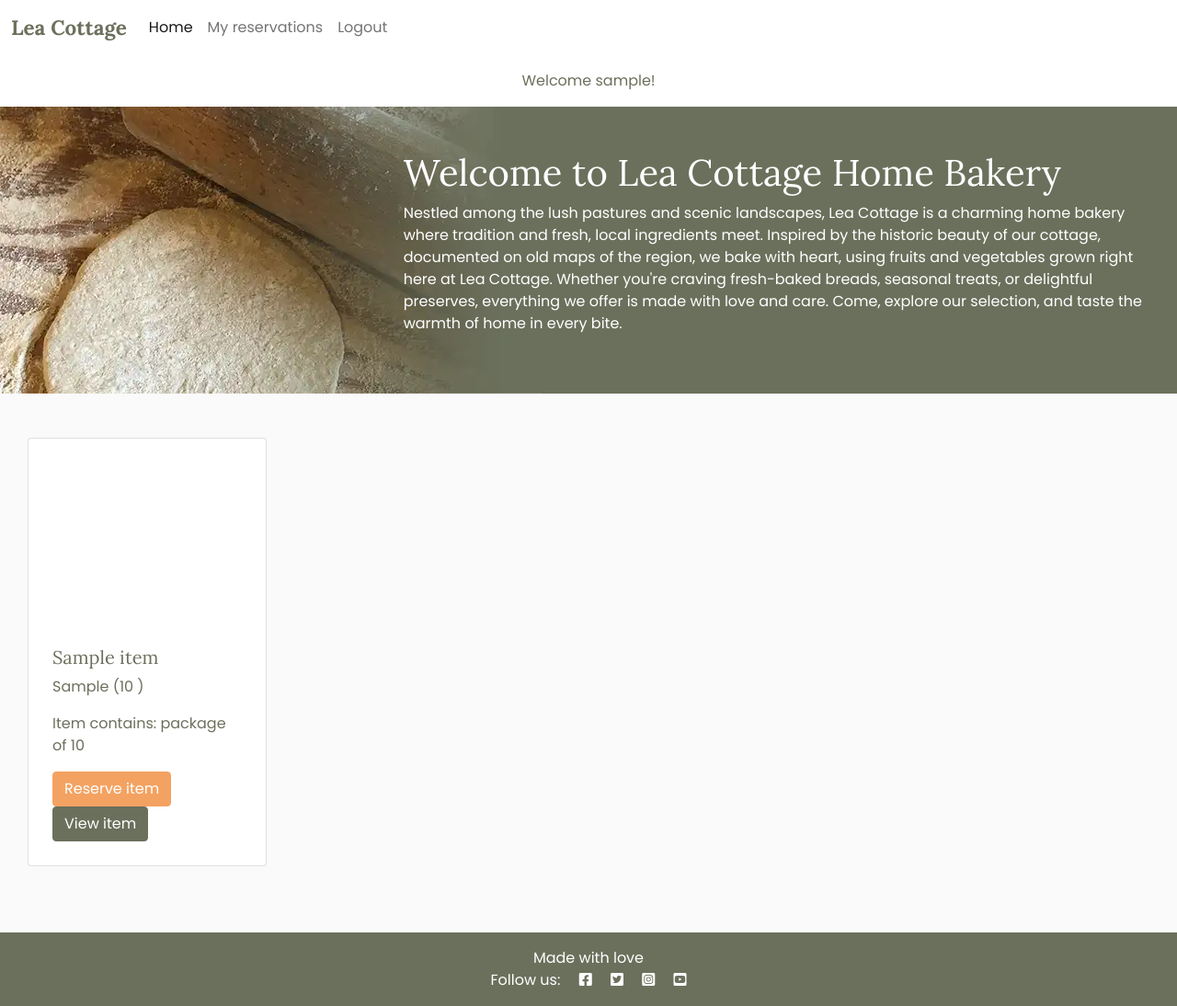
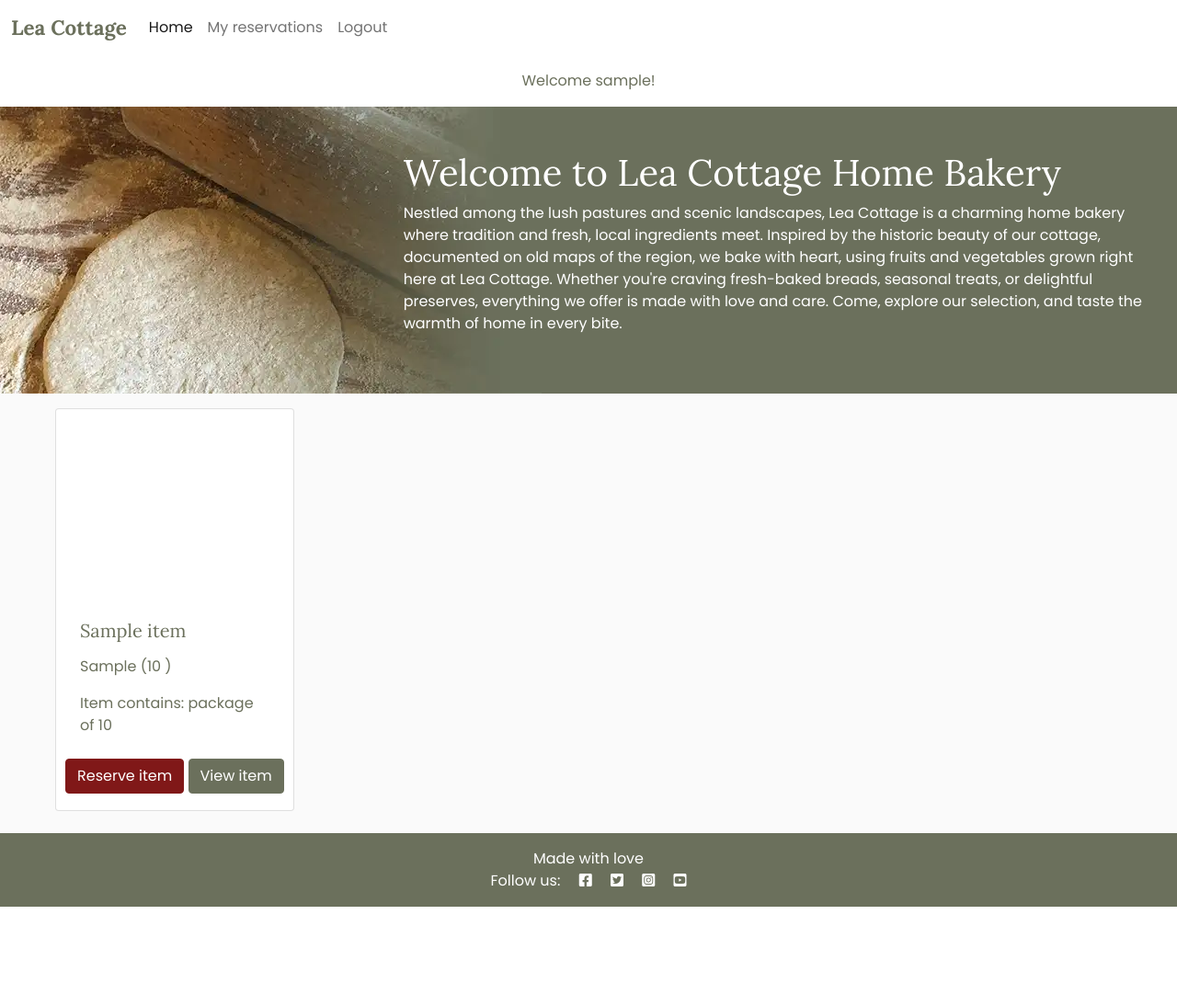
Before and after one commit to behemot-biz/lea-cottage, a Django app: page / in a window 1280 px wide. Shown: the whole page at 92% size. After the commit the page ends 986 px from the top, so only its background shows below. Run offline with Django 4.2, Linux system fonts and the light colour scheme; a user stored in the database is signed in; tables that the repository leaves empty hold one stand-in row (values such as "Sample post").

Commit message:
style: Layout and performance improvements

```diff
--- a/product/templates/product/index.html
+++ b/product/templates/product/index.html
@@ -21,20 +21,21 @@
         </div>
     </div>
 
-    <div class="row py-5">
+    <div class="row stockitem-collection-width mx-auto pt-3">
         {% for entry in stock_items_with_ingredients %}
 
         <div class="col-12 col-sm-6 col-md-4 col-lg-3 mb-4">
-            <div class="card h-100 stock-item-card">
+            <div class="card h-100 stockitem-card">
                 <div class="card-img-top img-container" data-bg-image="{% if not 'placeholder' in entry.stock_item.item.item_image.url %}{{ entry.stock_item.item.item_image.url|replace:'http://,https://' }}{% else %}{% static 'images/default.jpg' %}{% endif %}">
                 </div>
                 <div class="card-body">
-                    <h5 class="card-title">{{ entry.stock_item.item.name }}</h5>
+                    <div class="card-title card-custom-heading">{{ entry.stock_item.item.name }}</div>
                     <p class="card-text">{{ entry.stock_item.preserve.method }}
 
                         ({{ entry.stock_item.item_quantity }} {{ entry.stock_item.quantity.unit }})</p>
                     <p class="card-text">Item contains: package of {{ entry.stock_item.item_quantity }} {{ entry.stock_item.quantity.unit }}</p>
-
+                </div>
+                <div class="card-footer text-center">
                     {% if user.is_authenticated %}
                     <a href="{% url 'add_to_reservation' entry.stock_item.id %}" class="btn btn-primary">Reserve item</a>
                     {% endif %}
--- a/reservation/templates/reservation/reservations_list.html
+++ b/reservation/templates/reservation/reservations_list.html
@@ -17,7 +17,7 @@
 </div>
 
 <div class="container">
-    <div class="row card-collection-width mx-auto pt-3">
+    <div class="row reserv-collection-width  mx-auto pt-3">
         <h2>Reservations</h2>
 
         {% if active_reservation %}
@@ -89,7 +89,7 @@
 </div>
 
 <div class="container-fluid bg-neutral">
-    <div class="row card-collection-width mx-auto">
+    <div class="row reserv-collection-width  mx-auto">
         <h2 class="text-white py-3">Reservations Collected</h2>
         <div class="col-lg-6 col-sm-12 mb-4">
 
--- a/static/css/style.css
+++ b/static/css/style.css
@@ -1,3 +1,4 @@
+
 /* Apply Lora to headings */
 h1, h2, h3, h4, h5, h6 {
     font-family: 'Lora', serif;
@@ -33,7 +34,7 @@ body, p {
 }
 
 .modal-btn-align>* {
-    margin: .25rem
+    margin: .25rem;
 }
 
 /* Colors */
@@ -43,11 +44,11 @@ body, p {
 
 /* Primary colors */
 .bg-primary {
-    background-color: #f5e3c3 !important;
+    background-color: #f5e3c3;
 }
 
 .text-primary {
-    color: #f5e3c3 !important;
+    color: #f5e3c3;
 }
 
 /* Accent colors */
@@ -68,10 +69,16 @@ body, p {
     color: #6b705c;
 }
 
-/* Customize buttons */
-.btn-primary {
-    background-color: #f4a261;
-    border-color: #f4a261;
+ /* Customize buttons */
+ .btn-primary {
+    background-color: #801818ff;
+    border-color: #801818ff;
+}
+
+.btn-primary:active, .btn-primary:focus, .btn-primary:hover {
+    color: #801818ff;
+    background-color: #ffffff;
+    border-color: #801818ff;
 }
 
 .btn-secondary {
@@ -79,10 +86,18 @@ body, p {
     border-color: #6b705c;
 }
 
-/* Change close button (X) to white .bg-success.success*/
+.btn-secondary:active, .btn-secondary:focus, .btn-secondary:hover {
+    color: #6b705c;
+    background-color: #ffffff;
+    border-color: #6b705c;
+}
+
+
+/* Change close button (X) to white for success alerts */
 .alert .btn-close {
     background-color: white;
     filter: invert(1);
+
 }
 
 .card {
@@ -98,9 +113,10 @@ body, p {
 }
 
 .card-footer {
-    padding: .5rem 1rem;
+    padding: .5rem 0rem;
     background-color: transparent;
     border-top: none;
+    max-width: max-content;
 }
 
 .card-img-top {
@@ -109,8 +125,8 @@ body, p {
     width: 100%;
 }
 
-.stock-item-card {
-    max-width: 275px;
+.stockitem-card {
+    max-width: 260px;
     width: 100%;
     margin: 0 auto;
 }
@@ -129,11 +145,15 @@ body, p {
     background-repeat: no-repeat;
     border-radius: 5px;
 }
+.card-custom-heading {
+    font-size: 1.25rem;
+    margin-bottom: 0.75rem;
+}
 
 /* Custom styles for very small screens */
 @media (max-width: 400px) {
-    .stock-item-card {
-        max-width: 100%;  /* Allow cards to take full width on very small screens */
+    .stockitem-card {
+        max-width: 100%;
     }
 }
 @media (max-width: 576px) {
@@ -148,15 +168,16 @@ body, p {
     .reserve-card {
         min-width: 330px;
     }
-    .card-footer {
-        padding: .5rem 0;
-    }
 }
 
 @media (min-width: 992px) {
-    .card-collection-width {
+    .reserv-collection-width {
         max-width: 1024px;
     }
+    .stockitem-collection-width  {
+        max-width: 1200px;
+    }
+
     .col-lg-custom {
       flex: 0 0 20%;
       max-width: 20%;
@@ -165,7 +186,7 @@ body, p {
 
 @media (min-width: 1200px) {
 
-    .stock-item-card {
-        max-width: 260px;  /* Set a reasonable maximum width */
+    .stockitem-card {
+        min-width: 260px;  /* Set a reasonable maximum width */
     }
 }
--- a/templates/base.html
+++ b/templates/base.html
@@ -10,8 +10,12 @@
 <html class="h-100" lang="en">
 
 <head>
-    <title>Lea Cottage - Bakery and Preserves</title>
+    <title>Lea Cottage Home Bakery - Fresh Bakes from Our Cottage Kitchen</title>
     <meta name="viewport" content="width=device-width, initial-scale=1" />
+    <meta name="description" content="Lea Cottage Home Bakery offers homemade bread, pastries, and more, made with fresh ingredients from our garden. Visit us to taste the best of artisan baking.">
+    <meta charset="UTF-8">
+    <meta name="Petra Kallsjö Pullar" content="Lea Cottage Home Bakery">
+
 
     <!-- Google Fonts CSS -->
     <link rel="preconnect" href="https://fonts.gstatic.com">
@@ -28,50 +32,41 @@
     <!-- Custom CSS -->
     <link rel="stylesheet" type="text/css" href="{% static 'css/style.css' %}">
 
-
+    <link rel="preload" as="image" href="{% static 'images/hero_img.webp' %}" type="image/webp">
 
 </head>
 
-<body class="d-flex flex-column h-100">
+<body id="bootstrap-overrides" class="d-flex flex-column h-100">
 
     <!-- Navigation -->
     <nav class="navbar navbar-expand-lg navbar-light bg-white">
         <div class="container-fluid">
-            <a class="navbar-brand" href="{% url 'home' %}"><span class="brand">Lea Cottage</a>
+            <a class="navbar-brand" href="{% url 'home' %}"><span class="brand">Lea Cottage</span></a>
             <button class="navbar-toggler" type="button" data-bs-toggle="collapse" data-bs-target="#navbarText"
                 aria-controls="navbarText" aria-expanded="false" aria-label="Toggle navigation">
                 <span class="navbar-toggler-icon"></span>
             </button>
             <div class="collapse navbar-collapse" id="navbarText">
-                <ul class="navbar-nav me-auto mb-2 mb-lg-0">
-                    <li class="nav-item">
-                        <a class="nav-link {% if request.path == home_url %}active" aria-current="page{% endif %}"
-                            href="{% url 'home' %}">Home</a>
-                    </li>
-
+                <div class="navbar-nav me-auto mb-2 mb-lg-0">
+                    <a class="nav-link {% if request.path == home_url %}active" aria-current="page{% endif %}"
+                       href="{% url 'home' %}">Home</a>
 
                     {% if user.is_authenticated %}
-                    <li class="nav-item"></li>
                         <a class="nav-link {% if request.path == reservation_url %}active" aria-current="page{% endif %}"
-                            href="{% url 'reservation' %}">My reservations</a>
-                    </li>
-
-                    <li class="nav-item">
-                        <a class="nav-link {% if request.path == logout_url %}active" aria-current="page{% endif %}" href="{% url 'account_logout' %}">Logout</a>
-                    </li>
+                           href="{% url 'reservation' %}">My reservations</a>
+                        <a class="nav-link {% if request.path == logout_url %}active" aria-current="page{% endif %}"
+                           href="{% url 'account_logout' %}">Logout</a>
                     {% else %}
-                    <li class="nav-item">
                         <a class="nav-link {% if request.path == signup_url %}active" aria-current="page{% endif %}"
-                            href="{% url 'account_signup' %}">Register</a>
-                    </li>
-                    <li class="nav-item">
-                        <a class="nav-link {% if request.path == login_url %}active" aria-current="page{% endif %}" href="{% url 'account_login' %}">Login</a>
-                    </li>
+                           href="{% url 'account_signup' %}">Register</a>
+                        <a class="nav-link {% if request.path == login_url %}active" aria-current="page{% endif %}"
+                           href="{% url 'account_login' %}">Login</a>
                     {% endif %}
-                </ul>
+                </div>
             </div>
         </div>
     </nav>
+
    <!-- displaying Django messages -->
     <div class="container">
         <div class="row">
```
Also changed, not shown: 1 other file.
